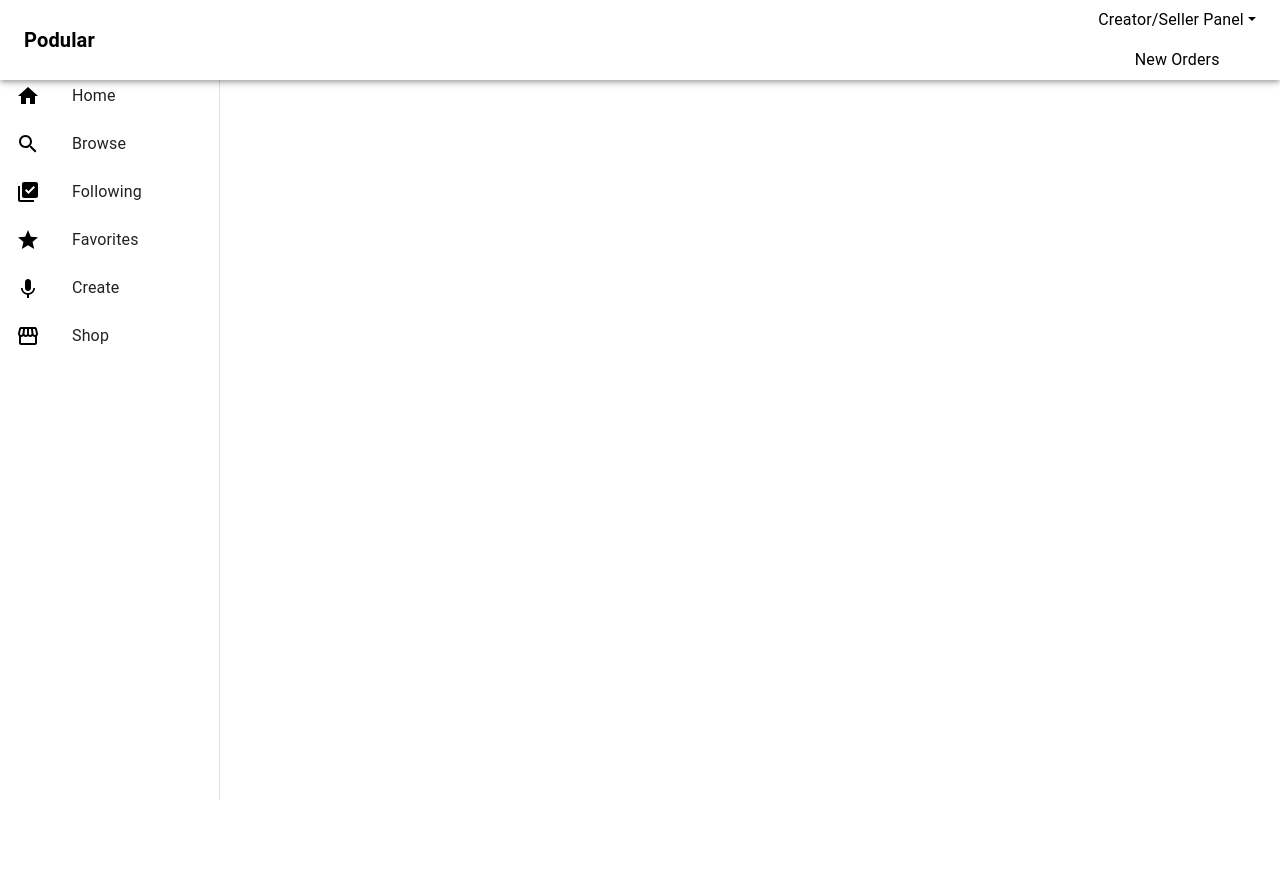
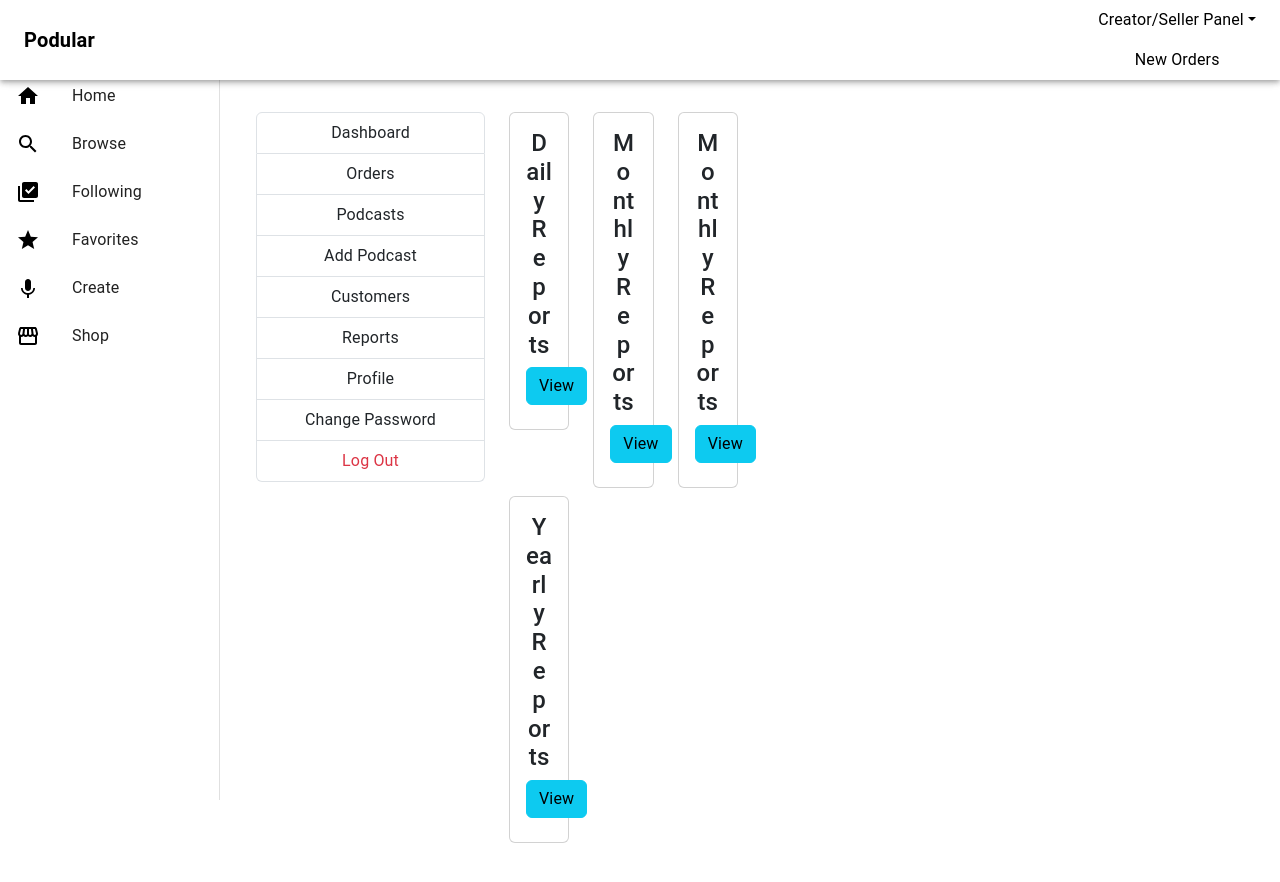
Before and after one commit to rudinacitaku/Podular, a React (Create React App) app in the folder frontend/: page /seller/reports in a window 1280 px wide. Before the commit the page ends 800 px from the top, so only its background shows below. Built offline with nearby package versions, Linux system fonts and the light colour scheme; the HTML template or start-up script is replaced by a standard one.

Commit message:
Design: Seller Reports and Profile Layout

```diff
--- a/frontend/src/App.js
+++ b/frontend/src/App.js
@@ -18,6 +18,9 @@
 import AddProduct from './components/Seller/AddProduct';
 import SellerOrders from './components/Seller/SellerOrders';
 import Customers from './components/Seller/Customers';
+import Reports from './components/Seller/Reports';
+import SellerProfile from './components/Seller/SellerProfile';
+
 
 //Customer panel
 import Register from './components/Customer/Register';
@@ -25,6 +28,7 @@
 import Dashboard from './components/Customer/Dashboard';
 import AddressList from './components/Customer/AddressList';
 import AddAddress from './components/Customer/AddAddress';
+import SellerChangePassword from './components/Seller/SellerChangePassword';
 
 
 function App() {
@@ -50,6 +54,9 @@
             <Route path='/seller/add-product' element={<AddProduct/>}/>
             <Route path='/seller/orders' element={<SellerOrders/>}/>
             <Route path='/seller/customers' element={<Customers/>}/>
+            <Route path='/seller/reports' element={<Reports/>}/>
+            <Route path='/seller/profile' element={<SellerProfile/>}/>
+            <Route path='/seller/seller-change-password' element={<SellerChangePassword/>}/>
 
             {/*Customer Routes*/}
             <Route path='/customer/register' element={<Register/>}/>
--- a/frontend/src/components/Seller/Customers.js
+++ b/frontend/src/components/Seller/Customers.js
@@ -23,7 +23,19 @@
                   <td>$$$</td>
                   <td>Available</td>
                   <td>
-                    <a href="#" className="btn btn-danger ms-1">Remove from List</a>
+                    <button className="btn btn-primary btn-sm">Orders</button>
+                    <button className="btn btn-danger btn-sm ms-1">Remove from List</button>
+
+                  </td>
+                </tr>
+                <tr>
+                  <td>2</td>
+                  <td>Totebag</td>
+                  <td>$$$</td>
+                  <td>Available</td>
+                  <td>
+                    <button className="btn btn-primary btn-sm">Orders</button>
+                    <button className="btn btn-danger btn-sm ms-1">Remove from List</button>
                   </td>
                 </tr>
               </tbody>
--- /dev/null
+++ b/frontend/src/components/Seller/Reports.js
@@ -0,0 +1,51 @@
+import SellerSidebar from "./SellerSidebar";
+
+function Reports(){
+    return(
+        <div className="container mt-4">
+            <div className="row">
+                <div className="col-md-3 col-12 mb-2">
+                    <SellerSidebar/>
+                </div>
+                <div className="col-md-3 col-12 mb-2">
+                    <div className="row">
+                        <div className="col-md-4 mb-2">
+                            <div className="card">
+                                <div className="card-body text-center">
+                                    <h4>Daily Reports</h4>
+                                    <h4><a href="#" className="btn btn-info">View</a></h4>
+                                </div>
+                            </div>
+                        </div>
+                        <div className="col-md-4 mb-2">
+                            <div className="card">
+                                <div className="card-body text-center">
+                                    <h4>Monthly Reports</h4>
+                                    <h4><a href="#" className="btn btn-info">View</a></h4>
+                                </div>
+                            </div>
+                        </div>
+                        <div className="col-md-4 mb-2">
+                            <div className="card">
+                                <div className="card-body text-center">
+                                    <h4>Monthly Reports</h4>
+                                    <h4><a href="#" className="btn btn-info">View</a></h4>
+                                </div>
+                            </div>
+                        </div>
+                        <div className="col-md-4 mb-2">
+                            <div className="card">
+                                <div className="card-body text-center">
+                                    <h4>Yearly Reports</h4>
+                                    <h4><a href="#" className="btn btn-info">View</a></h4>
+                                </div>
+                            </div>
+                        </div>
+                    </div>
+                </div>
+            </div>
+        </div>
+    )
+
+}
+export default Reports;
--- /dev/null
+++ b/frontend/src/components/Seller/SellerChangePassword.js
@@ -0,0 +1,33 @@
+import { Link } from "react-router-dom";
+import SellerSidebar from "./SellerSidebar";
+function SellerChangePassword(){
+    return(
+        <div className='container mt-4'>
+            <div className='row'>
+                <div className='col-md-3 col-12 mb-2'>
+                    <SellerSidebar/>
+                </div>
+                <div className='col-md-3 col-12 mb-2'>
+                    <div className='card'>
+                        <h4 className='card-header'>Change Password</h4>
+                        <div className='card-body'>
+                            <form>
+                                <div className='mb-3'>
+                                    <label for='pwd' className='form-label'>New Password</label>
+                                    <input type='password' className='form-control' id='pwd'/>
+                                </div>
+                                <div className='mb-3'>
+                                    <label for='cpwd' className='form-label'>Confirm Password</label>
+                                    <input type='password' className='form-control' id='cpwd'/>
+                                </div>
+                                <button type='submit' className='btn btn-primary'>Submit</button>
+                            </form>
+                        </div>
+                    </div>
+                </div>
+            </div>
+        </div>
+    )
+}
+
+export default SellerChangePassword;
--- /dev/null
+++ b/frontend/src/components/Seller/SellerProfile.js
@@ -0,0 +1,43 @@
+import { Link } from 'react-router-dom';
+import SellerSidebar from './SellerSidebar';
+import { Button } from 'bootstrap';
+
+function SellerProfile(){
+    return(
+        <div className='container mt-4'>
+            <div className='row'>
+                <div className='col-md-3 col-12 mb-2'>
+                    <SellerSidebar/>
+                </div>
+                <div className='col-md-3 col-12 mb-2'>
+                    <div className='card'>
+                        <h4 className='card-header'>Update Profile</h4>
+                        <div className='card-body'>
+                            <form>
+                                <div className='mb-3'>
+                                    <label for='firstName' className='form-label'>First Name</label>
+                                    <input type='text' className='form-control' id='firstName'/>
+                                </div>
+                                <div className='mb-3'>
+                                    <label for='lastName' className='form-label'>Last Name</label>
+                                    <input type='text' className='form-control' id='lastName'/>
+                                </div>
+                                <div className='mb-3'>
+                                    <label for='email' className='form-label'>Email</label>
+                                    <input type='email' className='form-control' id='email'/>
+                                </div>
+                                <div className='mb-3'>
+                                    <label for='profileImg' className='form-label'>Profile Image</label>
+                                    <input type='file' className='form-control' id='profileImg'/>
+                                </div>
+                                <button type='submit' className='btn btn-primary'>Submit</button>
+                            </form>
+                        </div>
+                    </div>
+                </div>
+            </div>
+        </div>
+    )
+
+}
+export default SellerProfile;
--- a/frontend/src/components/Seller/SellerSidebar.js
+++ b/frontend/src/components/Seller/SellerSidebar.js
@@ -8,6 +8,9 @@
             <Link to="/seller/add-product"className='list-group-item list-group-item-action'> Add Podcast </Link>
             <Link to="/seller/customers"className='list-group-item list-group-item-action'> Customers</Link>
             <Link to="/seller/reports"className='list-group-item list-group-item-action'> Reports</Link>
+            <Link to="/seller/profile"className='list-group-item list-group-item-action'> Profile</Link>
+            <Link to="/seller/change-password"className='list-group-item list-group-item-action'> Change Password</Link>
+
             <a href="#"className='list-group-item list-group-item-action text-danger'> Log Out</a>
         </div>
     )
```
